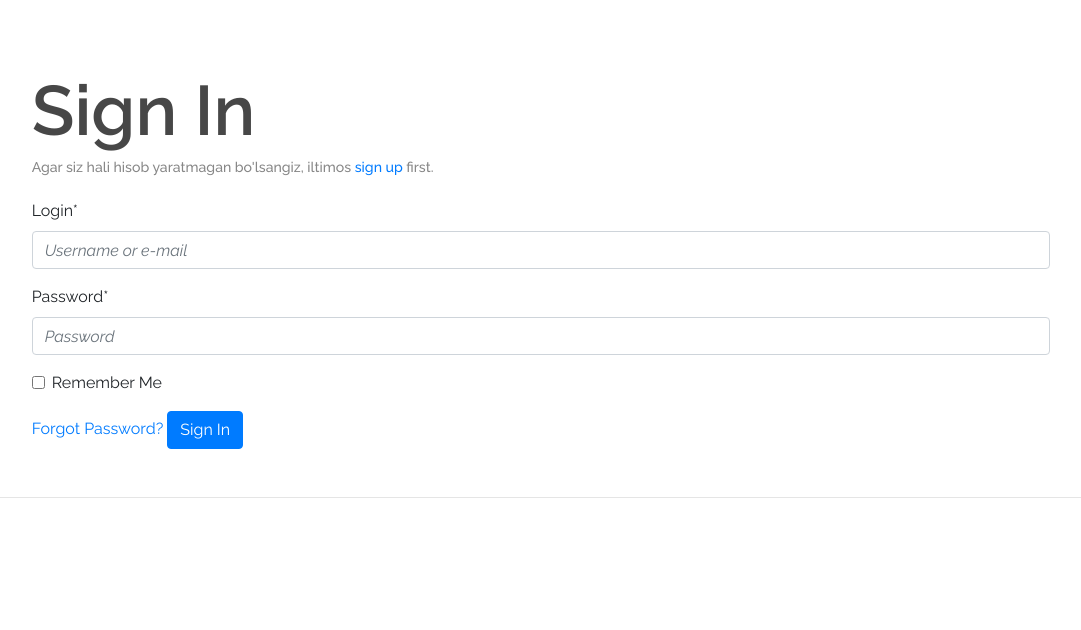
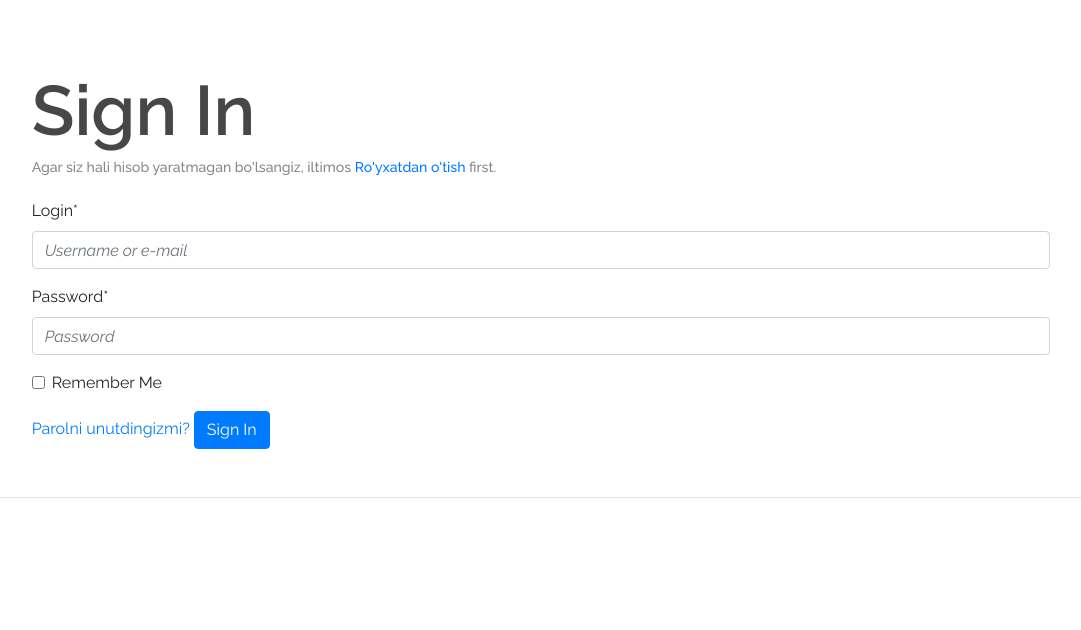
Before and after one commit to Xusanbek0039/Django-Corsera-clone, a Django app: page /accounts/login/ in a window 1280 px wide. Shown: the part 204-834 px from the top of the page, without its empty margins (99-1180 px from the left). Run offline with Django 3.2, Linux system fonts and the light colour scheme; parts of the project's set-up code (start-up, migrations or seed data) failed here and were passed over; some libraries are stand-ins or nearby versions.

Commit message:
Update login.html

```diff
--- a/users/templates/account/login.html
+++ b/users/templates/account/login.html
@@ -44,7 +44,7 @@
 
     {% else %}
     <p>{% blocktrans %}Agar siz hali hisob yaratmagan bo'lsangiz, iltimos
-    <a href="{{ signup_url }}">sign up</a> first.{% endblocktrans %}</p>
+    <a href="{{ signup_url }}">Ro'yxatdan o'tish</a> first.{% endblocktrans %}</p>
     {% endif %}
 
     <form class="login" method="POST" action="{% url 'account_login' %}">
@@ -53,7 +53,7 @@
         {% if redirect_field_value %}
         <input type="hidden" name="{{ redirect_field_name }}" value="{{ redirect_field_value }}" />
         {% endif %}
-        <a class="button secondaryAction" href="{% url 'account_reset_password' %}">{% trans "Forgot Password?" %}</a>
+        <a class="button secondaryAction" href="{% url 'account_reset_password' %}">{% trans "Parolni unutdingizmi?" %}</a>
         <button class="primaryAction btn btn-primary" type="submit">{% trans "Sign In" %}</button>
     </form>
 
```
